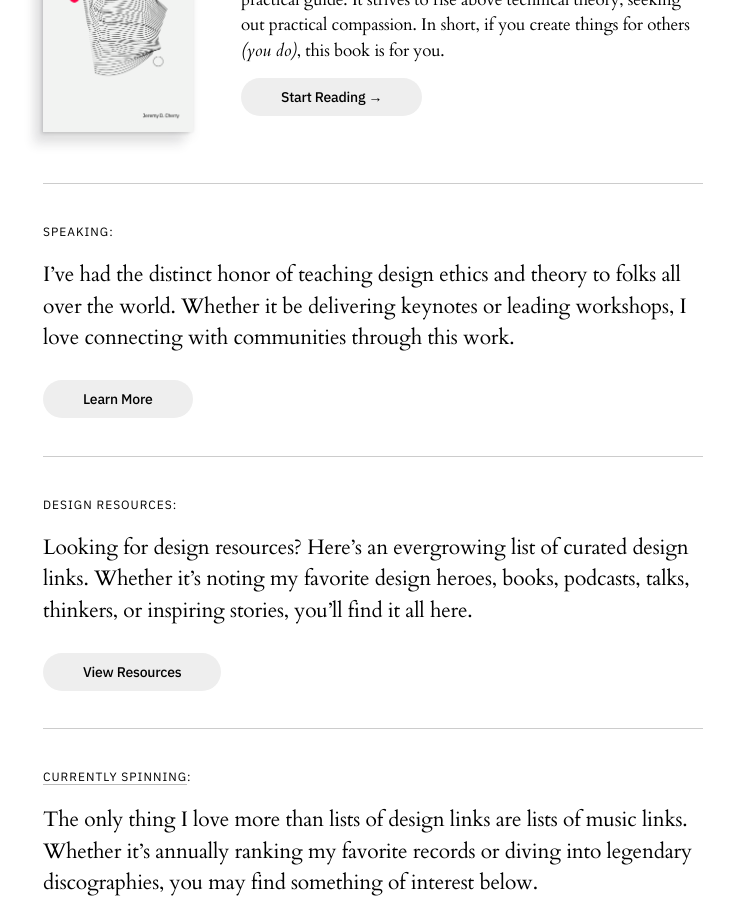
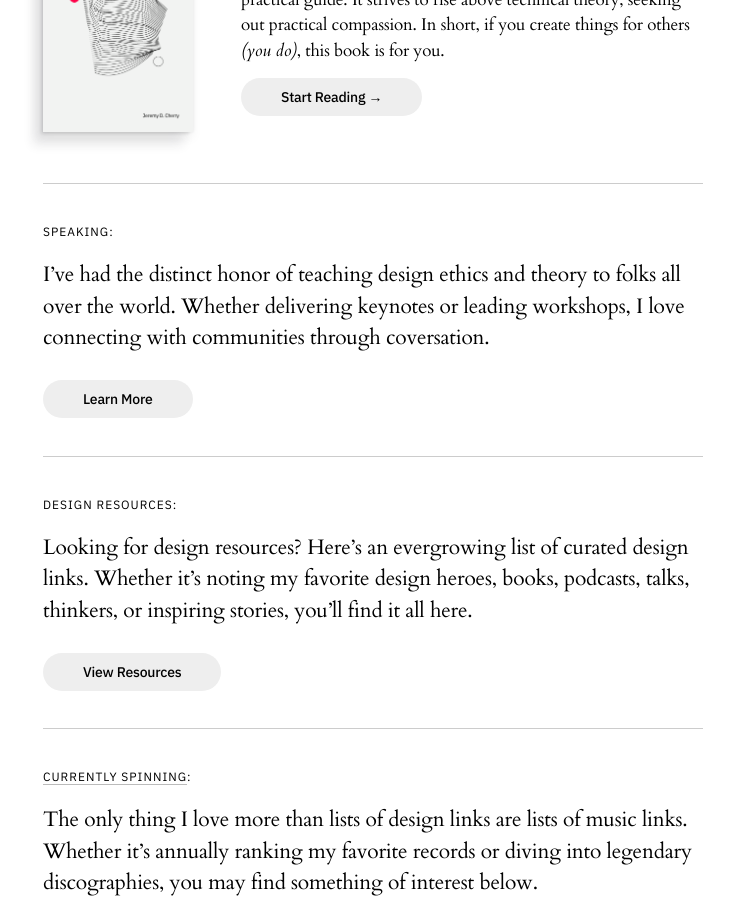
Before and after one commit to jeremydcherry/jeremydcherry.github.io, a Jekyll site: the page built from index.md, in a window 1280 px wide and 900 px high, scrolled down 1608 px. Shown: the whole window, without its empty margins (417-1151 px from the left). Built offline with Jekyll 4.4.1, drawn with Linux system fonts in a browser that asks for light colours.

Commit message:
Updated Home copy

```diff
--- a/index.md
+++ b/index.md
@@ -51,7 +51,7 @@ I’ve had the distinct honor of being published by hardworking folks like: Boot
 
 #### Speaking:
 
-I’ve had the distinct honor of teaching design ethics and theory to folks all over the world. Whether it be delivering keynotes or leading workshops, I love connecting with communities through this work.
+I’ve had the distinct honor of teaching design ethics and theory to folks all over the world. Whether delivering keynotes or leading workshops, I love connecting with communities through coversation.
 
 <a href="/speaking" class="btn_secondary">Learn More</a>
 
```
